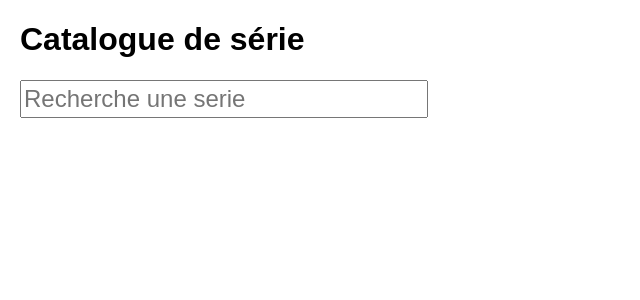
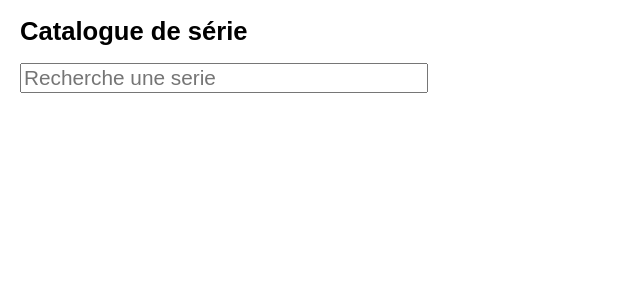
Before and after one commit to kevinZV/REACT-1, a React (Create React App) app: page / in a window 1280 px wide. Shown: the top 300 px of the page, without its empty margins (0-640 px from the left). Built offline with nearby package versions, Linux system fonts and the light colour scheme.

Commit message:
avec commentaire

```diff
--- a/src/App.css
+++ b/src/App.css
@@ -19,14 +19,14 @@
 }
 h1{
   font-family: sans-serif;
-  font-size: 2em;
+  font-size: 1.6em;
   width: 400px;
 }
 ul{
   color: darkred;
 }
 p{
-  font-size: 1em;
+  font-size: 1.1em;
   font-family: sans-serif;
 }
 .App-intro {
@@ -38,9 +38,9 @@ p{
 }
 #recherche {
   width: 400px;
-  height: 4vh;
+  height: 3vh;
   font-family: sans-serif;
-  font-size: 1.5em;
+  font-size: 1.3em;
 }
 @keyframes App-logo-spin {
   from { transform: rotate(0deg); }
--- a/src/App.js
+++ b/src/App.js
@@ -1,10 +1,11 @@
 import React, {Component} from 'react';
 import logo from './logo.svg';
 import './App.css';
-
+//création d'un constructor
 class App extends React.Component {
     constructor() {
         super();
+        //on créer des tableau vide pour les séries et les épisodes qui se rempliront
         this.state = {
             seriesList: [],
             seriesEpisodesList: []
@@ -21,8 +22,9 @@ class App extends React.Component {
     }
 
     componentDidMount() {
-
+        //on recherche les series
         fetch('seriesList.json', {})
+            //promesse d'afficher une réponse
             .then(response => response.json())
             .then(seriesListDepuisFichier => {
                 this.setState({seriesList: seriesListDepuisFichier});
@@ -34,8 +36,9 @@ class App extends React.Component {
             .then(function () {
                 /* alert("j'ai fait ce que j'ai pu");*/
             });
-
+        //on recherche les épiosdes des séries
         fetch('seriesEpisodesList.json', {})
+            //promesse d'afficher une réponse
             .then(response => response.json())
             .then(seriesListDepuisFichier => {
                 this.setState({seriesEpisodesList: seriesListDepuisFichier});
@@ -46,21 +49,23 @@ class App extends React.Component {
             })
 
     }
-
+    //on effectue un rendu
     render() {
         return (
             <div class="wrapper">
+                <div id="header">
                     <h1>Catalogue de série</h1>
                     <input id="recherche" type="text" placeholder="Recherche une serie" value={this.state.value}
                            onChange={this.handleChange}/>
                     <ul>
                         {this.state.value !== "" ?
-
+                            //fonction pour afficher les séries sous forme de liste
                             this.state.seriesList.filter(
                                 e => e.seriesName.indexOf(this.state.value) > -1).map(item => <li
                                 key={item.id}>{item.seriesName}
 
                                 <ul>
+                                    //on recupere les episodes en fonction de l'id de la série
                                     {this.state.seriesEpisodesList.filter(
                                         f => f.serie_id == item.id).map(episode => episode.episodes_list.filter(
                                         g => g.episodeName).map(name => <li>{name.episodeName}</li>)
@@ -70,12 +75,13 @@ class App extends React.Component {
                                 </ul>
                             </li>)
 
-
+                            //quand plus rien n'est marque
                             : <p>Rien n'est Marqué</p>
 
                         }
 
                     </ul>
+                </div>
 
             </div>
         )
```
Lines whose indentation alone changed are shown as unchanged.
